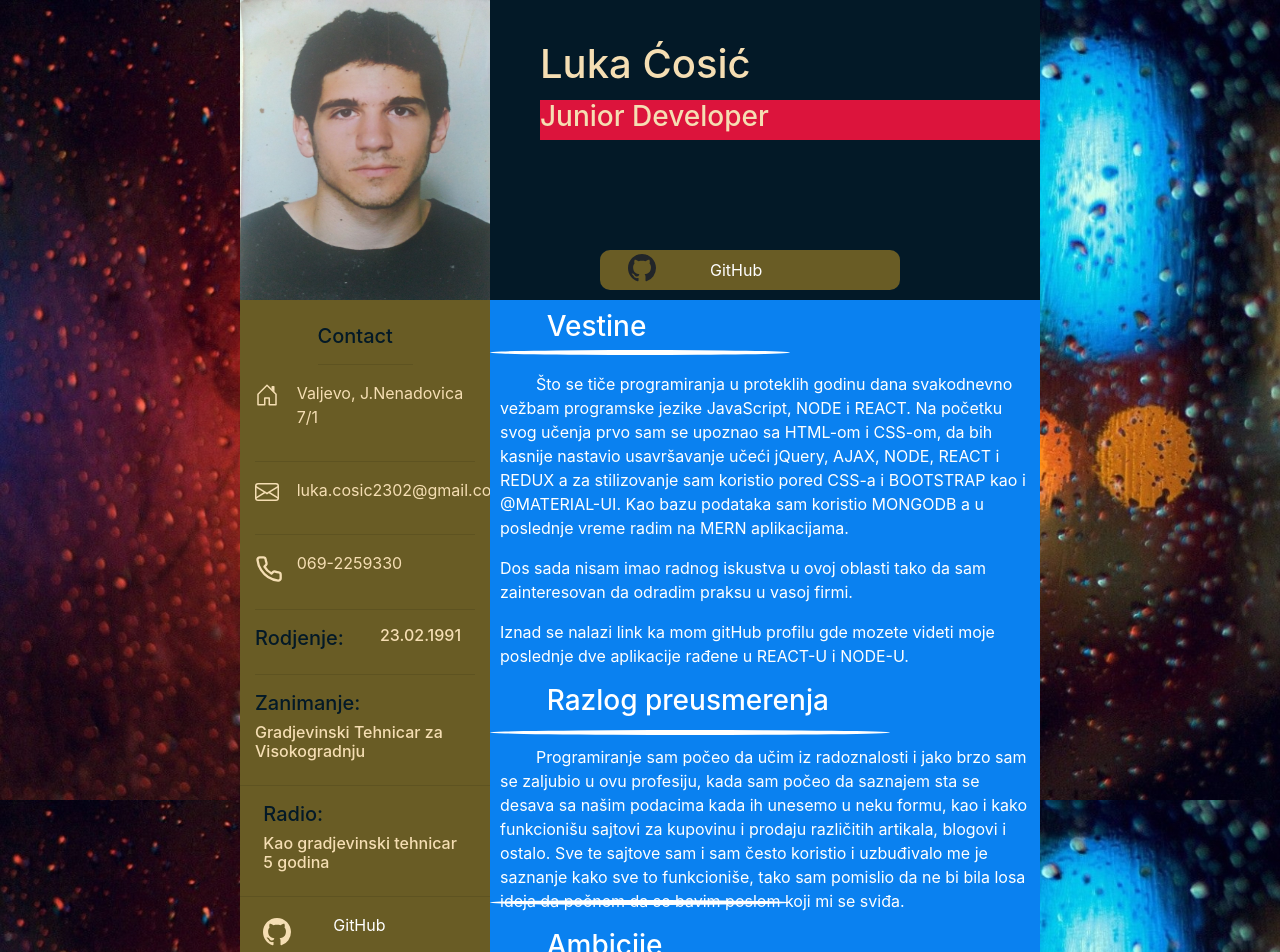
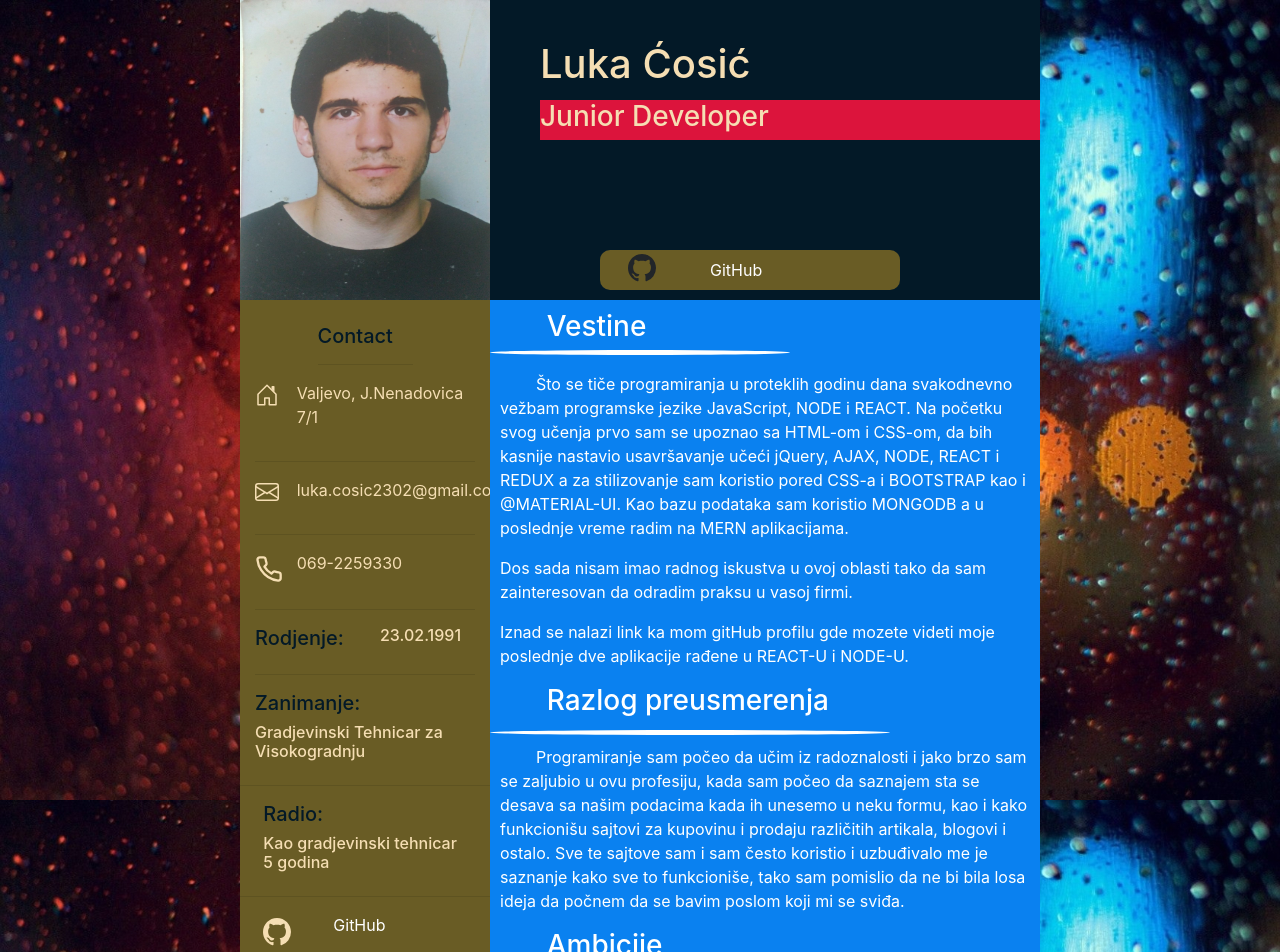
Before and after one commit to Luka-cosic/CV, a React (Create React App) app: page / in a window 1280 px wide. Shown: the top 952 px of the page. Built offline with nearby package versions, Linux system fonts and the light colour scheme.

Commit message:
ispravke

```diff
--- a/src/App.css
+++ b/src/App.css
@@ -74,7 +74,7 @@ h1{
     height: 5px;
     position: absolute;
     left: 0px;
-    top:600px;
+    top:670px;
     background: white;
     border-radius: 50%;
 }
```
